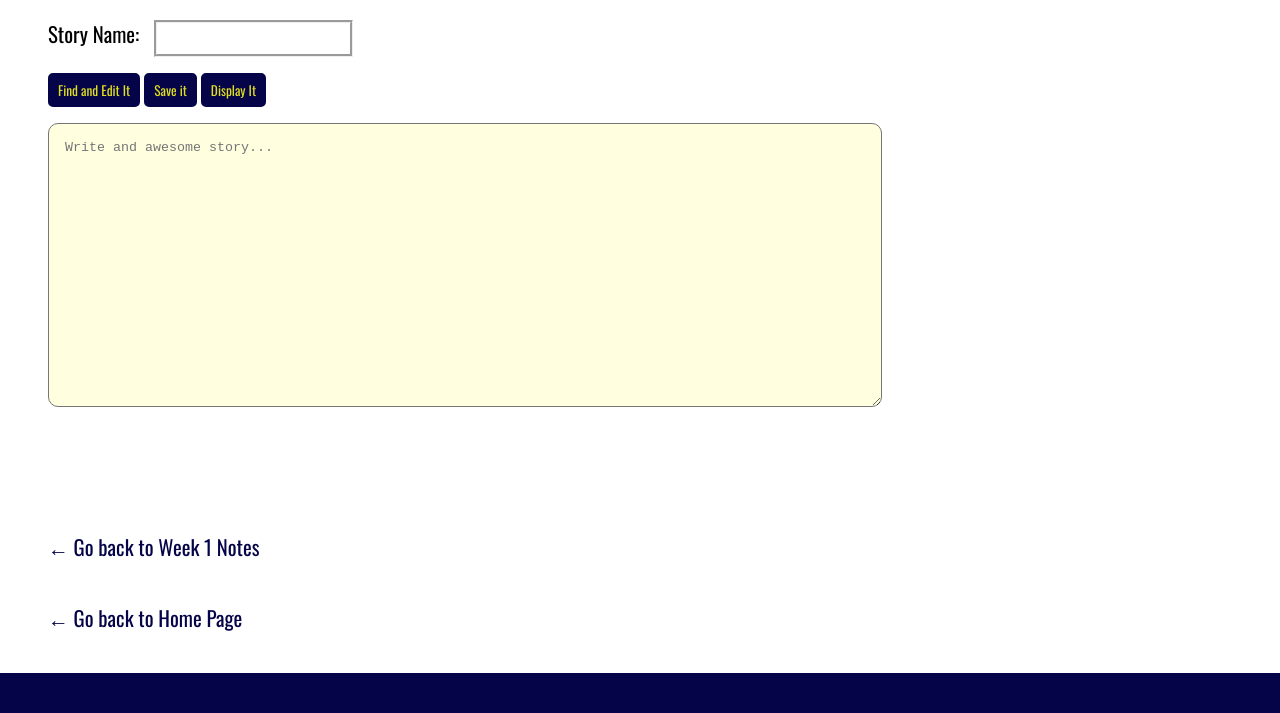
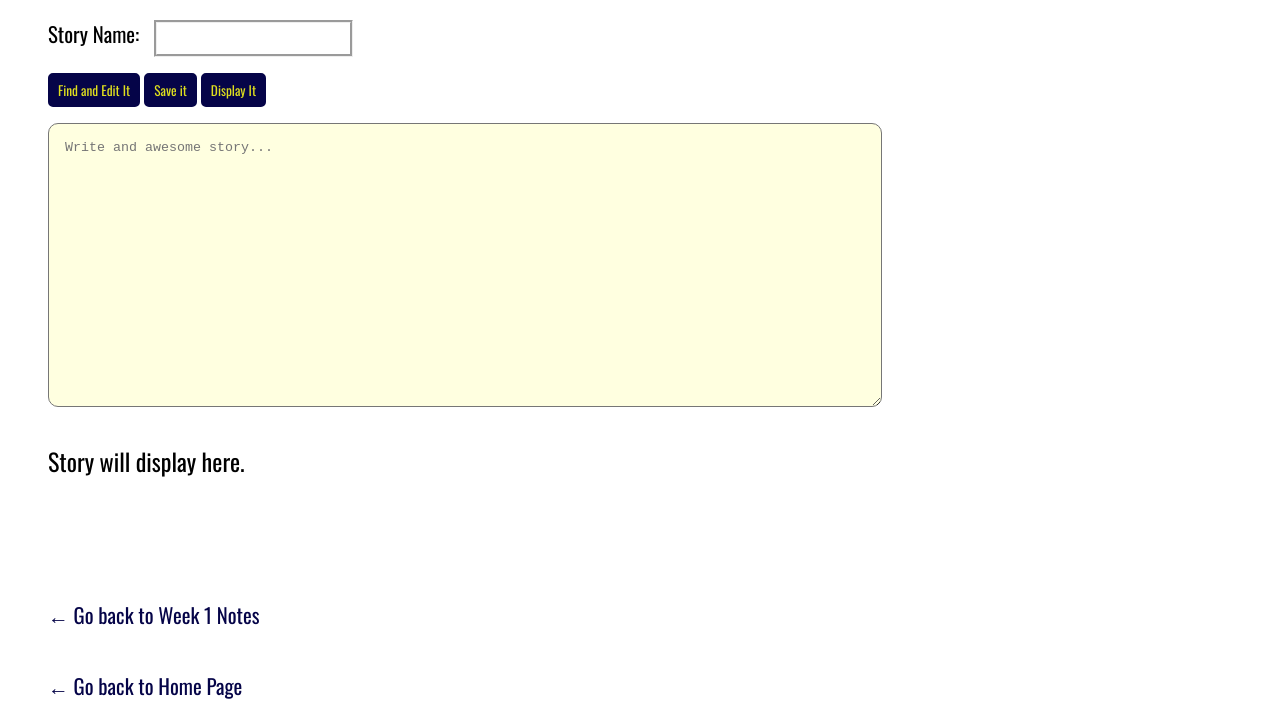
Before and after one commit to tayde-24/WDD330-Portfolio, a plain HTML site: page week1/reading_exercise/story_editor.html in a window 1280 px wide. Shown: the part 355-1068 px from the top of the page. Drawn offline with nearby package versions, Linux system fonts and the light colour scheme.

Commit message:
Added message.

```diff
--- a/week1/reading_exercise/story_editor.html
+++ b/week1/reading_exercise/story_editor.html
@@ -161,7 +161,7 @@
         <button onclick="displayStory()">Display It</button>
     </section>
     <textarea id="story_editor" placeholder="Write and awesome story..."></textarea>
-    <section id="story_display"></section>
+    <section id="story_display">Story will display here.</section>
 
 </div>
 <div class="go-back">
```
